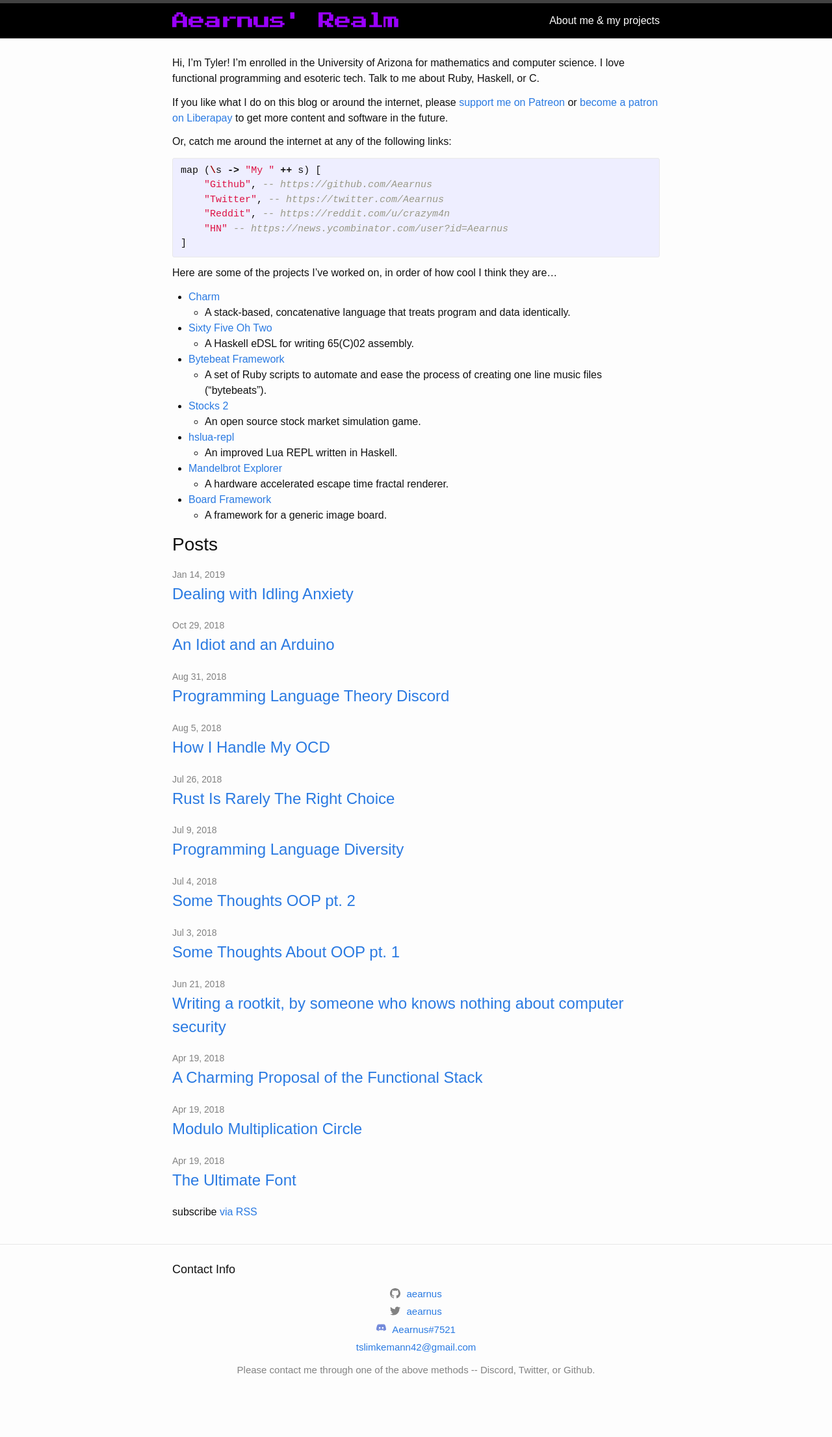
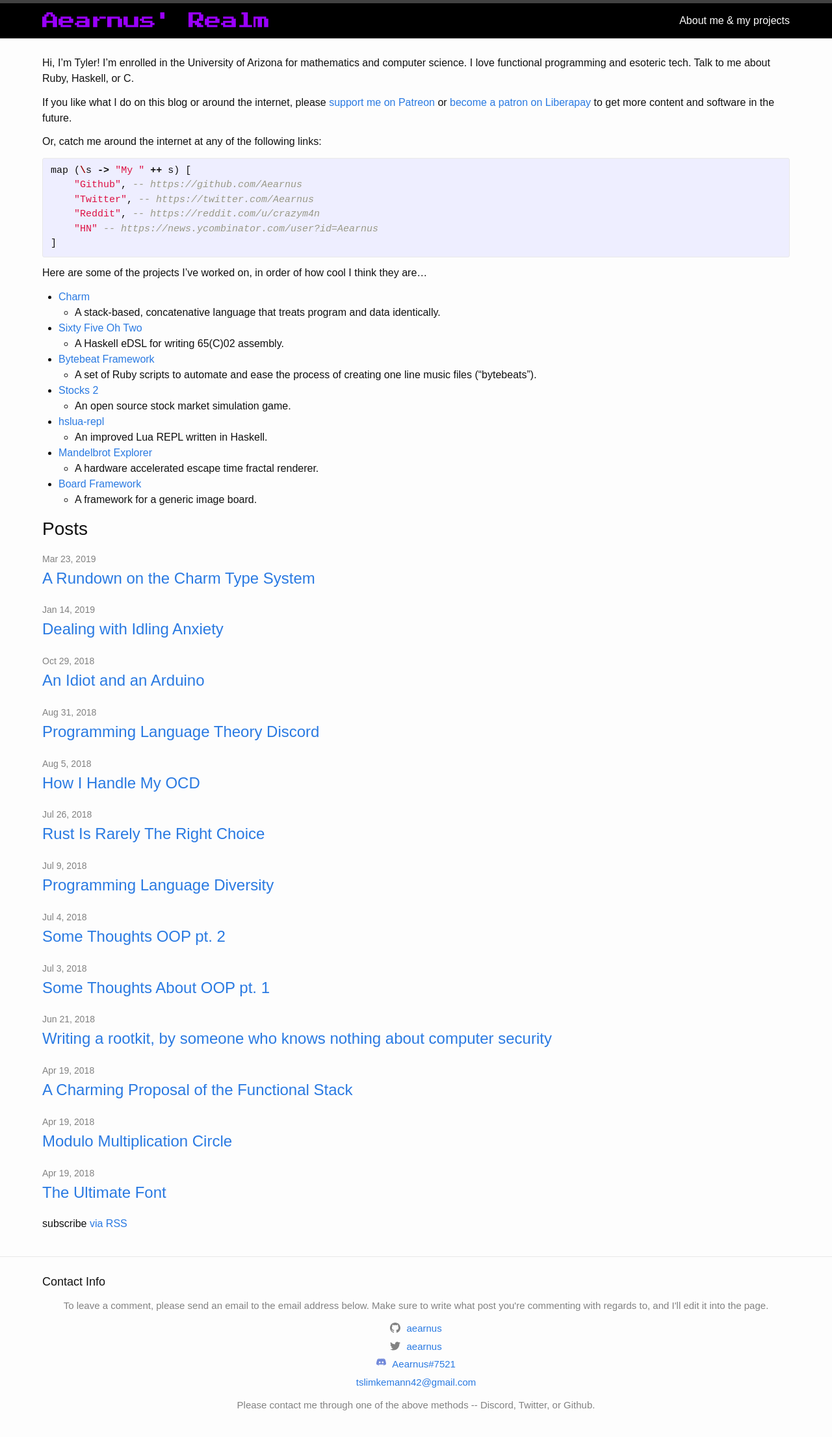
Before and after one commit to DataKinds/datakinds.github.io, a Jekyll site: the page built from index.md, in a window 1280 px wide. Shown: the whole page at 65% size. Built offline with Jekyll 4.4.1, drawn with Linux system fonts in a browser that asks for light colours; before the commit the page ends 2157 px from its top, so only the background shows below that.

Commit message:
new post and a lil bit new layout

```diff
--- a/_includes/footer.html
+++ b/_includes/footer.html
@@ -24,6 +24,10 @@
 -->
 
       <div class="footer-col">
+		To leave a comment, please send an email to the email address below. Make sure to write what post you're commenting with regards to, and I'll edit it into the page.
+      </div>
+
+      <div class="footer-col">
         {%- include social.html -%}
         Please contact me through one of the above methods -- Discord, Twitter, or Github.
       </div>
--- /dev/null
+++ b/_layouts/.#default.html
@@ -0,0 +1 @@
+tyler@nasaelite.15110:1553306211
--- a/_sass/minima.scss
+++ b/_sass/minima.scss
@@ -23,10 +23,10 @@ $grey-color-dark:  darken($grey-color, 25%) !default;
 $table-text-align: left !default;
 
 // Width of the content area
-$content-width:    800px !default;
+$content-width:    1200px !default;
 
-$on-palm:          600px !default;
-$on-laptop:        800px !default;
+$on-palm:          1000px !default;
+$on-laptop:        1200px !default;
 
 // Use media queries like this:
 // @include media-query($on-palm) {
```
Also changed, not shown: _posts/2019-03-22-a-rundown-on-the-charm-type-system.md (added, +115 -0 lines), 2 other files.
